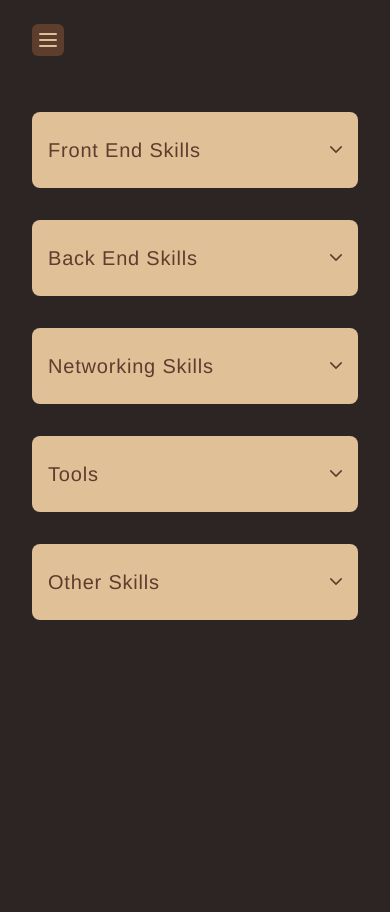
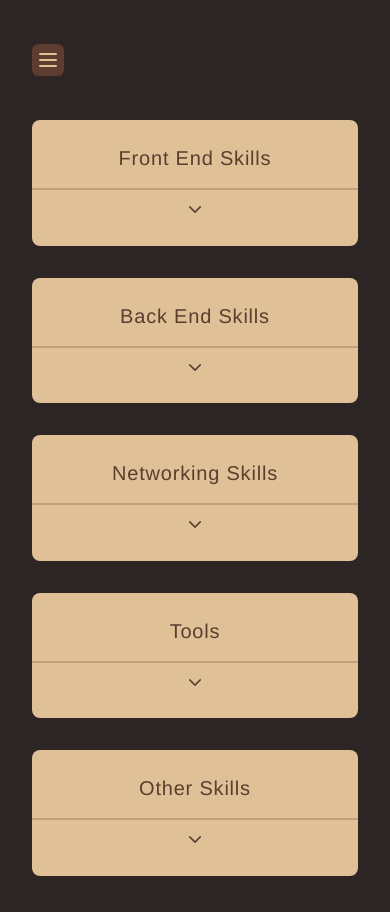
Before and after one commit to FixDev/my-portofolio, a Vue app: page /skills in a window 390 px wide. Before the commit the page ends 844 px from the top, so only its background shows below. Built offline with nearby package versions, Linux system fonts and the light colour scheme.

Commit message:
add border accordion

```diff
--- a/src/components/Accordion.vue
+++ b/src/components/Accordion.vue
@@ -2,15 +2,17 @@
   <div>
     <div
       @click="toggleAccordion()"
-      class="flex items-center justify-between hover:cursor-pointer"
+      class="flex flex-col lg:flex-row items-center justify-between hover:cursor-pointer"
       :aria-expanded="isOpen"
       :aria-controls="`collapse${uid}`"
     >
       <div>
         <slot name="title" />
       </div>
-
-      <div class="text-xl pb-2 py-2 px-4 text-color-2">
+      <div
+        class="lg:hidden mx-auto w-full py-1 border-b-2 border-color-2 opacity-25 shadow-2xl"
+      ></div>
+      <div class="text-xl py-4 px-4 text-color-2">
         <svg
           class="w-3 transition-all duration-200 transform"
           :class="{
@@ -33,9 +35,7 @@
       </div>
     </div>
 
-    <div v-if="isOpen" :id="`collapse${uid}`">
-      <slot name="content" />
-    </div>
+    <div v-if="isOpen" :id="`collapse${uid}`"><slot name="content" /></div>
   </div>
 </template>
 
--- a/src/components/Navbar.vue
+++ b/src/components/Navbar.vue
@@ -51,7 +51,7 @@ const setActiveMenu = (value) => {
 
 <template>
   <nav
-    class="container px-8 py-8 mx-auto md:flex md:justify-center md:items-center"
+    class="container px-8 py-8 mx-auto my-5 md:flex md:justify-center md:items-center"
   >
     <div class="flex items-center justify-start animate-fade-in-down">
       <!-- Mobile menu button -->
--- a/src/pages/Home.vue
+++ b/src/pages/Home.vue
@@ -66,9 +66,9 @@
       </a>
     </div>
 
-    <p class="text-2xl text-center px-14 py-5 text-color-2">
-      Hi! I am Software Engineer. Fast learner, problem solver, and handsome
-      &#128102;.
+    <p class="text-xl lg:text-2xl text-center px-14 py-5 text-color-2">
+      Hi! I am Software Engineer &#128187;. IT enthusiast, fast learner, and
+      problem solver.
     </p>
   </div>
 </template>
--- a/src/pages/Skills.vue
+++ b/src/pages/Skills.vue
@@ -229,8 +229,8 @@ onBeforeMount(() => {
 </style>
 
 <template>
-  <div class="container mx-auto max-w-4xl animate-fade-in-down">
-    <div class="flex justify-center flex-col gap-8 lg:gap-5 py-4 lg:py-8">
+  <div class="container mx-auto max-w-4xl animate-fade-in-down -my-4">
+    <div class="flex justify-center flex-col pb-9 gap-8 lg:gap-5">
       <accordion
         v-for="skills in allSkill"
         :key="skills.name"
```
